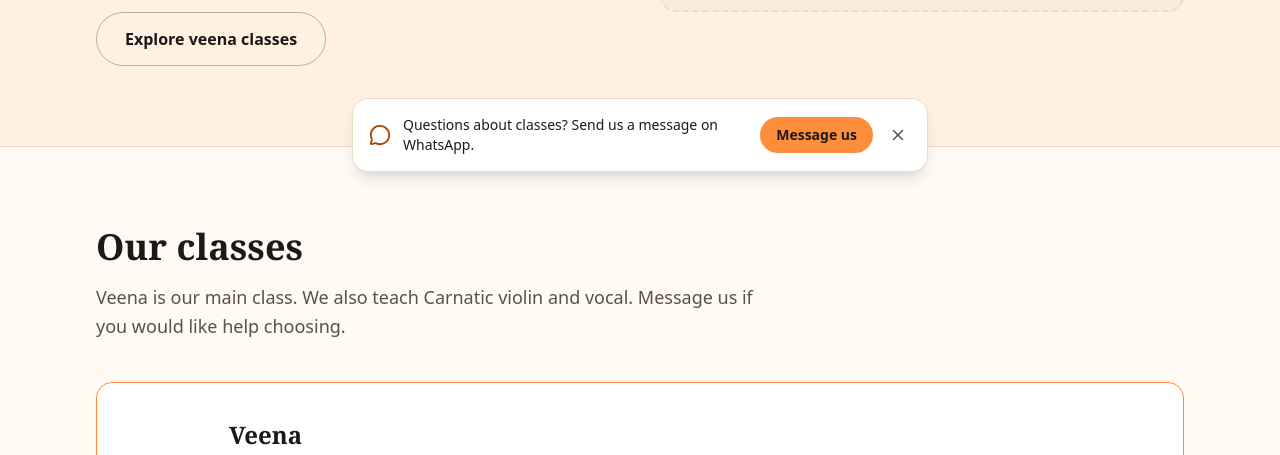
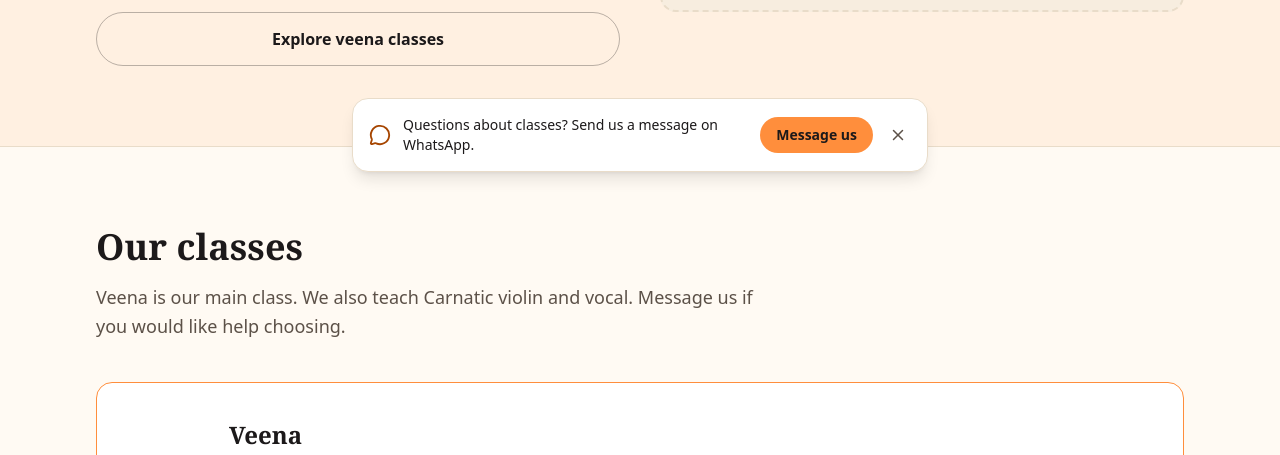
Before and after one commit to bharathwaaj/achyuthamusicschool, an Astro site: page / in a window 1280 px wide. Shown: the part 612-1067 px from the top of the page. Built offline with nearby package versions, Linux system fonts and the light colour scheme; Astro itself is replaced by a stand-in of ours.

Commit message:
fix(pages): even out the hero buttons
The two hero buttons wrapped onto separate lines at different
widths, so they looked uneven next to each other.

- Let each button grow to share the row, so they sit side by side
  when there is room and stack at the same full width when there
  is not.
- Verified in the browser at 375 pixels in light mode and at 1024
  pixels in dark mode: both buttons have equal width and height.
  Screens wider than 1024 pixels were not checked.

```diff
--- a/src/pages/index.astro
+++ b/src/pages/index.astro
@@ -112,7 +112,7 @@ const faqs = [
           to teach, so you can learn from wherever you are. Carnatic violin and vocal
           lessons are also available.
         </p>
-        <div class="mt-8 flex flex-wrap gap-3">
+        <div class="mt-8 flex flex-wrap gap-3 [&>a]:flex-1">
           <Button href={whatsappLink(whatsappMessages.general)} external size="lg">
             <MessageCircle size={18} aria-hidden="true" /> Message us on WhatsApp
           </Button>
```
